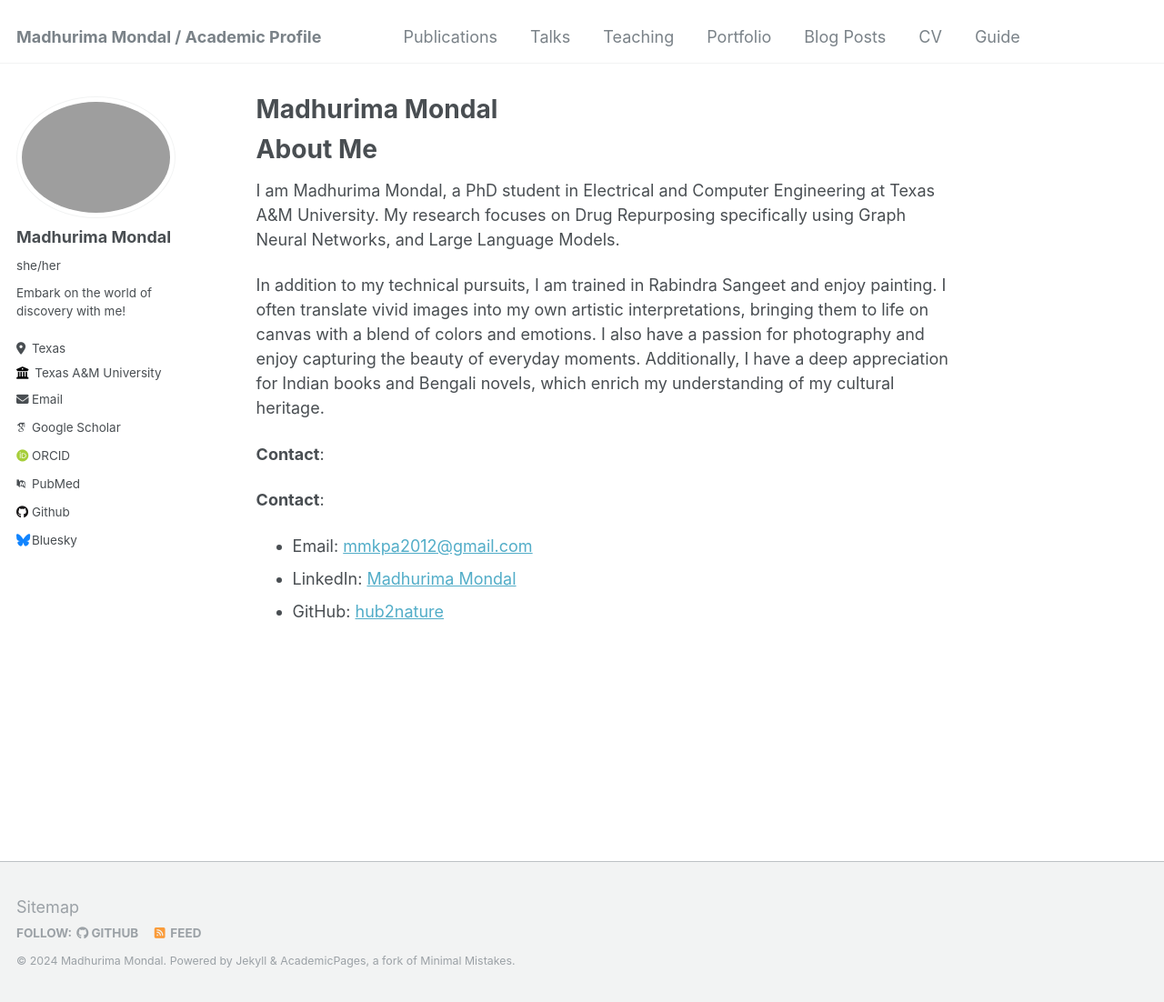
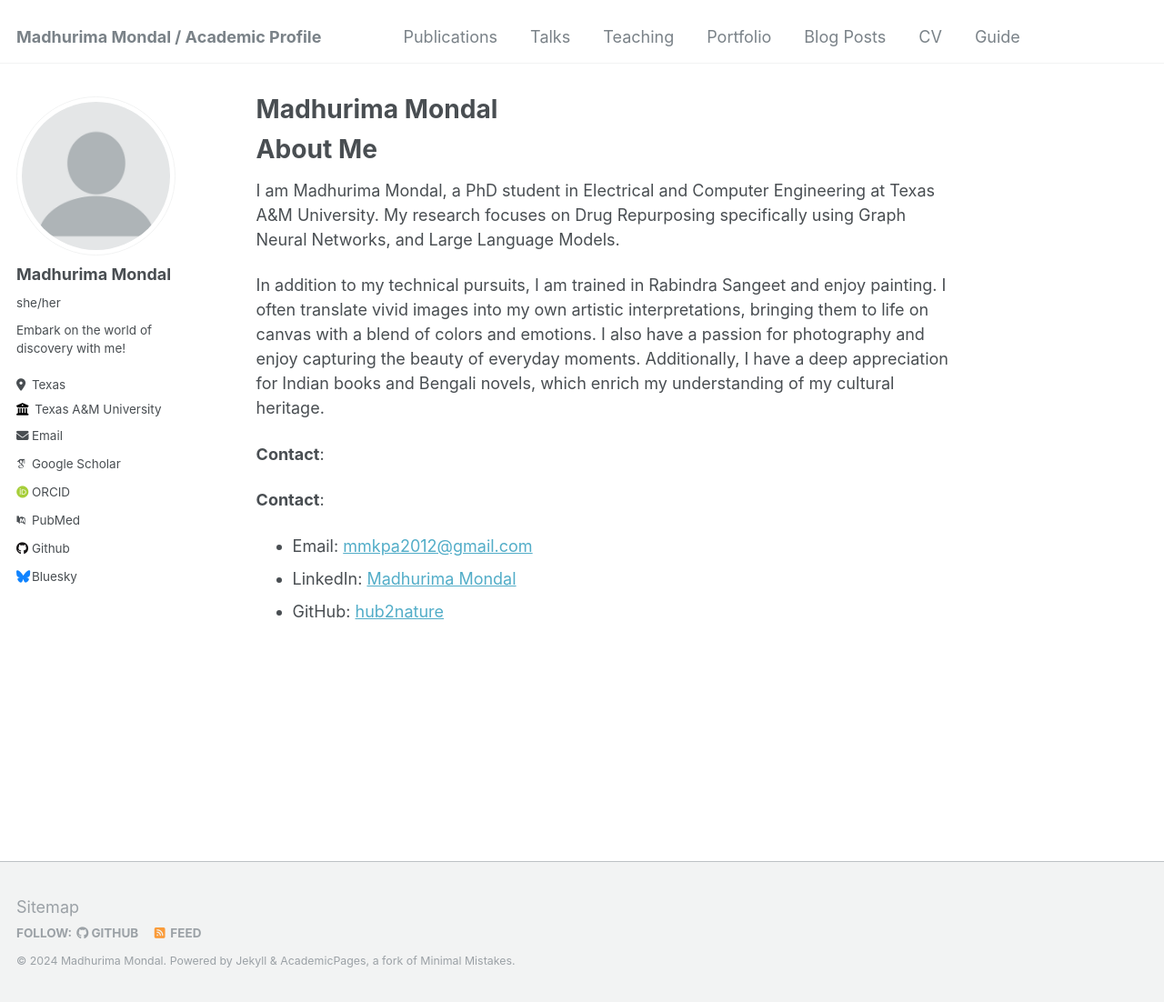
Before and after one commit to hub2nature/hub2nature, a Jekyll site: the page built from _pages/about.md, in a window 1280 px wide and 1102 px high. Shown: the whole window at 91% size. Built offline with Jekyll 4.4.1, drawn with Linux system fonts in a browser that asks for light colours; some web fonts are replaced.

Commit message:
Update _config.yml

```diff
--- a/_config.yml
+++ b/_config.yml
@@ -22,7 +22,7 @@ repository               : "hub2nature/hub2nature"
 #               Additional customization can be done by editing /_includes/author-profile.html
 author:
   # Biographic information
-  avatar           : "received_555862872377911(1).jpeg"
+  avatar           : "profile.png"
   name             : "Madhurima Mondal"
   pronouns         : "she/her"
   bio              : "Embark on the world of discovery with me!"
```
